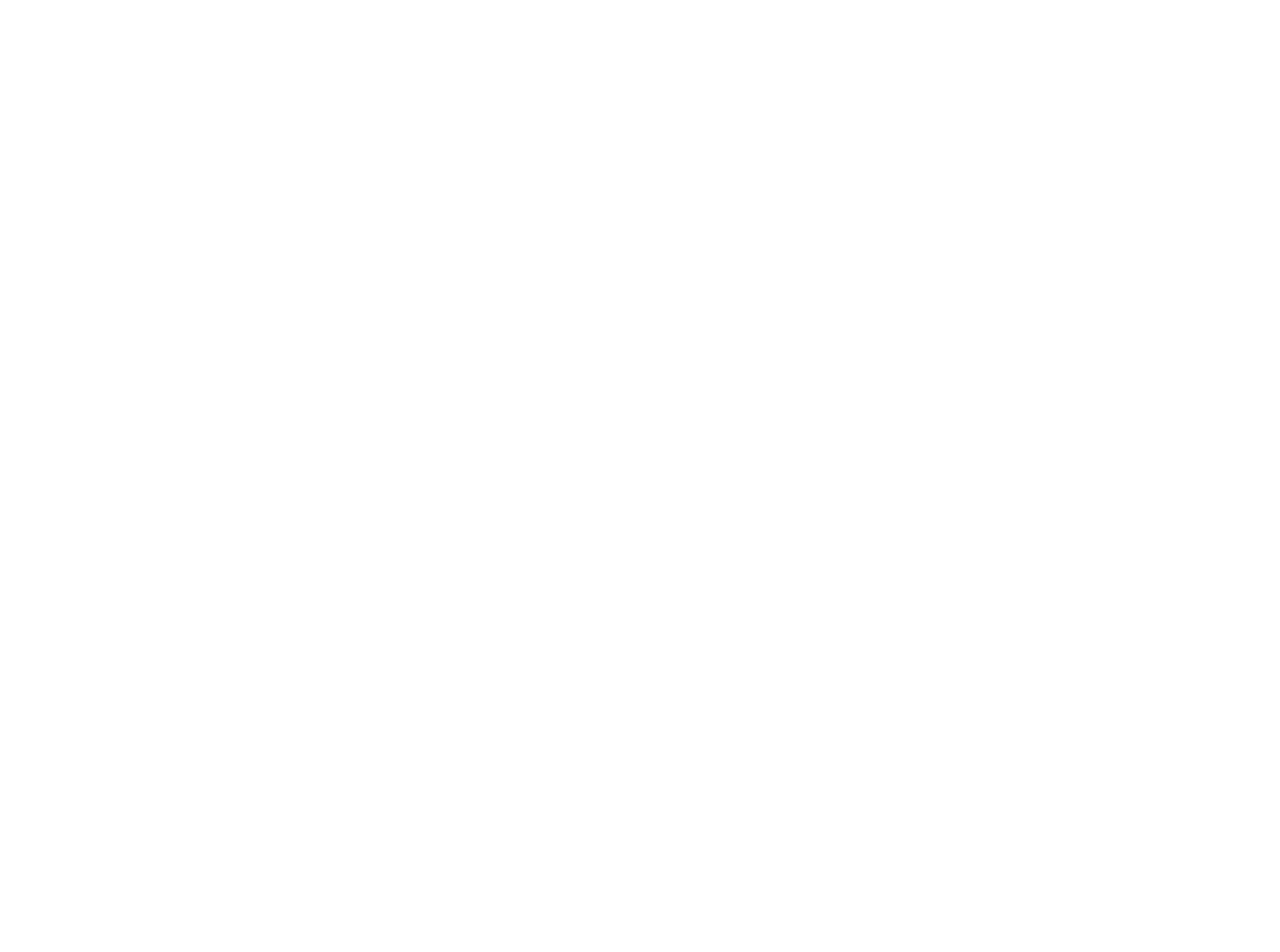
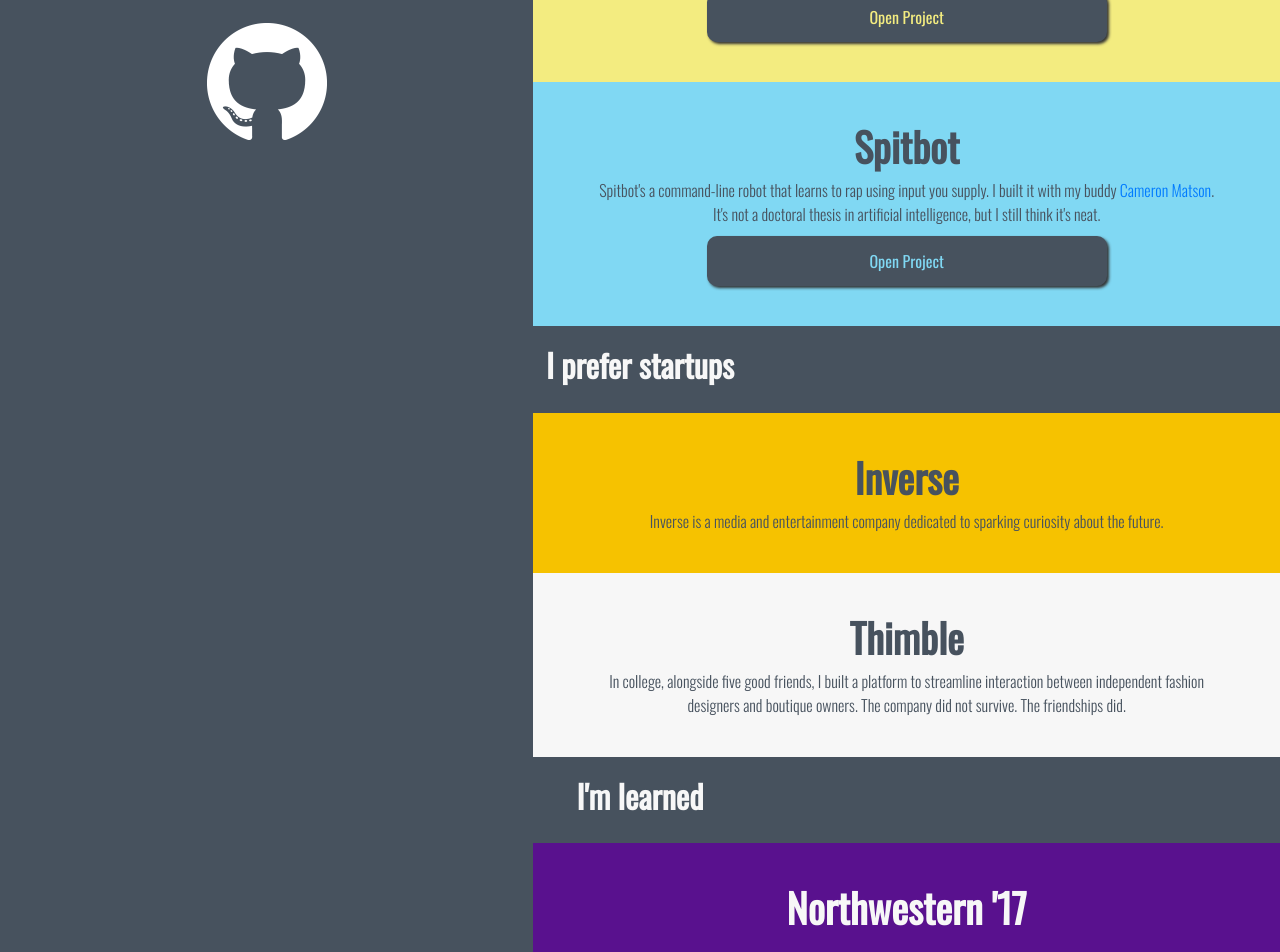
Before and after one commit to claytongentry/clayton, a React (Create React App) app: page / in a window 1280 px wide. Shown: the part 1240-2192 px from the top of the page. Before the commit the page ends 1186 px from the top, so only its background shows below. Built offline with nearby package versions, Linux system fonts and the light colour scheme.

Commit message:
add github pages

```diff
--- a/src/App.css
+++ b/src/App.css
@@ -1,4 +1,12 @@
-a {
+html, body {
+  margin: 0; padding: 0; border: 0;
+}
+
+p {
+  margin: 0
+}
+
+a:hover {
   text-decoration: none;
 }
 
--- a/src/App.js
+++ b/src/App.js
@@ -9,15 +9,18 @@
   render() {
     return (
       <div className="App container-fluid" style={{ padding: 0 }}>
-        {/*header*/}
-        {/*poll*/}
+        <div style={{ backgroundColor: APP_WHITE, display: "flex", justifyContent: "center", alignItems: "center", height: 500 }}>
+          <img src="/assets/images/clayton.png" height={300} />
+        </div>
 
-        <Section className="row" railLogo={"goes here"} title="I vibe with open-source.">
+        <Poll />
+
+        <Section className="row" railLogo={"goes here"} title="I vibe with open-source." railLogo={<img src="/assets/images/github_logo.png" />}>
           <Card
             color="#f3ec80"
             title="Furlex"
             description={"Furlex is a structured data extraction tool written in Elixir. It supports unfurling oEmbed, Twitter Card, Facebook Open Graph, JSON-LD and plain ole HTML <meta /> data out of any url you supply."}
-            action={<ActionButton href="https://github.com/claytongentry/furlex" value="Open Project" />}
+            action={<ActionButton color="#f3ec80" href="https://github.com/claytongentry/furlex" value="Open Project" />}
           />
           <Card
             color="#80d8f3"
@@ -25,15 +28,28 @@
             description={
               <p>Spitbot's a command-line robot that learns to rap using input you supply. I built it with my buddy <a href="http://github.com/ncmatson">Cameron Matson</a>. It's not a doctoral thesis in artificial intelligence, but I still think it's neat.</p>
             }
-            action={<ActionButton href="https://github.com/claytongentry/furlex" value="Open Project" />}
+            action={<ActionButton color="#80d8f3" href="https://github.com/claytongentry/spitbot" value="Open Project" />}
           />
 
         </Section>
         <Section title="I prefer startups">
-
+          <Card
+            color="#f6c200"
+            title="Inverse"
+            description="Inverse is a media and entertainment company dedicated to sparking curiosity about the future."
+          />
+          <Card
+            color="#f7f7f7"
+            title="Thimble"
+            description="In college, alongside five good friends, I built a platform to streamline interaction between independent fashion designers and boutique owners. The company did not survive. The friendships did."
+          />
         </Section>
         <Section title="I'm learned">
-
+          <Card
+            color="#59118e"
+            invert={true}
+            title="Northwestern '17"
+          />
         </Section>
         <Section title="I'm easy to contact.">
 
@@ -43,18 +59,40 @@
   }
 }
 
+class Poll extends Component {
+
+  render() {
+    return (
+      <div class="row" style={{ marginLeft: "auto", marginRight: "auto" }}>
+        <div className="col-md-6" style={{ alignItems: "center", backgroundColor: "#EF464B", display: "flex", justifyContent: "center", minHeight: 300, padding: 50 }}>
+          <h1 style={{ color: "white", fontFamily: "Oswald", fontWeight: 900 }}>
+            “How much better is silence; the coffee cup, the table. How much better to sit by myself like the solitary sea-bird that opens its wings on the stake. Let me sit here for ever with bare things, this coffee cup, this knife, this fork, things in themselves, myself being myself.”
+          </h1>
+        </div>
+        <div className="col-md-6" style={{ backgroundColor: APP_BLACK }}/>
+      </div>
+    )
+  }
+}
+
 const btnStyle = {
   backgroundColor: APP_BLACK,
-  borderRadius: 20,
+  borderRadius: 10,
+  display: "flex",
+  alignItems: "center",
+  justifyContent: "center",
+  height: 50,
   marginRight: "auto",
-  maxWidth: 500,
-  marginLeft: "auto"
+  marginTop: 10,
+  maxWidth: 400,
+  marginLeft: "auto",
+  boxShadow: "2px 2px 3px #333"
 }
 
 const ActionButton = props =>
-  <a href={props.href}>
+  <a href={props.href} target="_blank">
     <div style={btnStyle}>
-      <p>{props.value}</p>
+      <p style={{ color: props.color, fontFamily: "Oswald" }}>{props.value}</p>
     </div>
   </a>
 
@@ -66,17 +104,17 @@
     return (
       <div style={{ backgroundColor: APP_BLACK, textAlign: "center" }}>
         <SectionHeader value={this.props.title} />
-        <div className="row">
-          <div className="d-none d-md-block col-md-4 d-md-flex" style={{
+        <div className="row" style={{ marginLeft: "auto", marginRight: "auto" }}>
+          <div className="d-none d-md-block col-md-5 d-md-flex" style={{
               backgroundColor: APP_BLACK,
               color: "white",
               display: "flex",
               justifyContent: "center",
               alignItems: "center"
           }}>
-            <img src="/assets/images/github_logo.png" />
+            {this.props.railLogo}
           </div>
-          <div className="col-md-8" style={{ display: "flex", flexDirection: "column" }}>
+          <div className="col-md-7" style={{ display: "flex", flexDirection: "column", padding: 0 }}>
             {this.props.children}
           </div>
         </div>
@@ -96,16 +134,21 @@
 
 const cardStyle = {
   margin: 0,
-  padding: 40
+  padding: 40, paddingLeft: 60, paddingRight: 60
 }
 
 class Card extends Component {
 
   render() {
+    const color = this.props.invert ? APP_WHITE : APP_BLACK
+
     return (
-      <div style={{...cardStyle, backgroundColor: this.props.color}}>
-        <h1 style={{ fontFamily: "Oswald" }}>{this.props.title}</h1>
-        <p style={{ fontFamily: "Oswald", fontWeight: 300 }}>{this.props.description}</p>
+      <div style={{...cardStyle, backgroundColor: this.props.color }}>
+        <h1 style={{ color, fontFamily: "Oswald", fontWeight: 900 }}>{this.props.title}</h1>
+        <p style={{
+          color,
+          fontFamily: "Oswald", fontWeight: 300
+          }}>{this.props.description}</p>
         {this.props.action}
       </div>
     )
```
Also changed, not shown: package.json (+8 -2 lines), public/assets/images/clayton.png (added), 1 other file (tests, documents, lock files or other folders).
